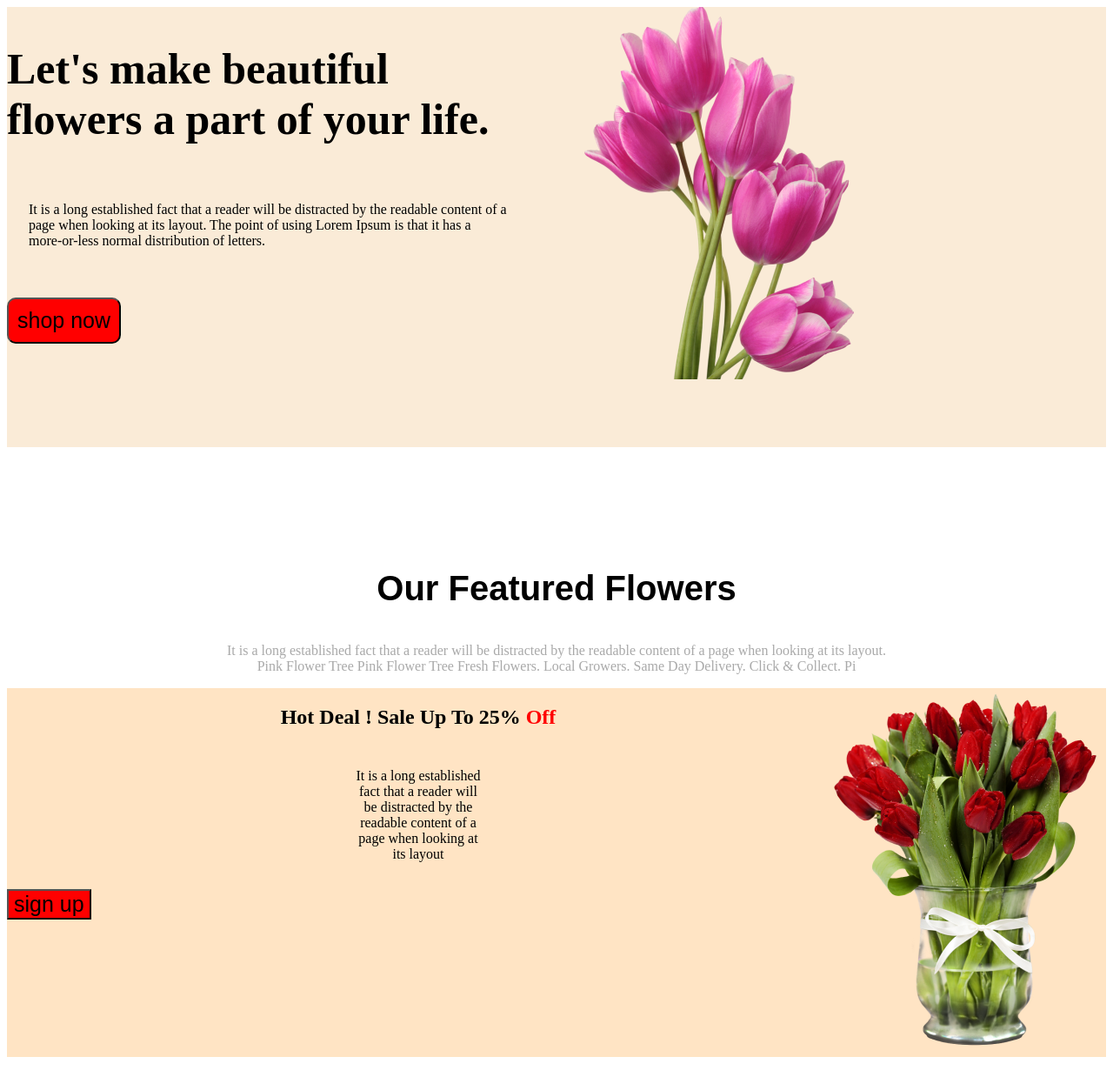
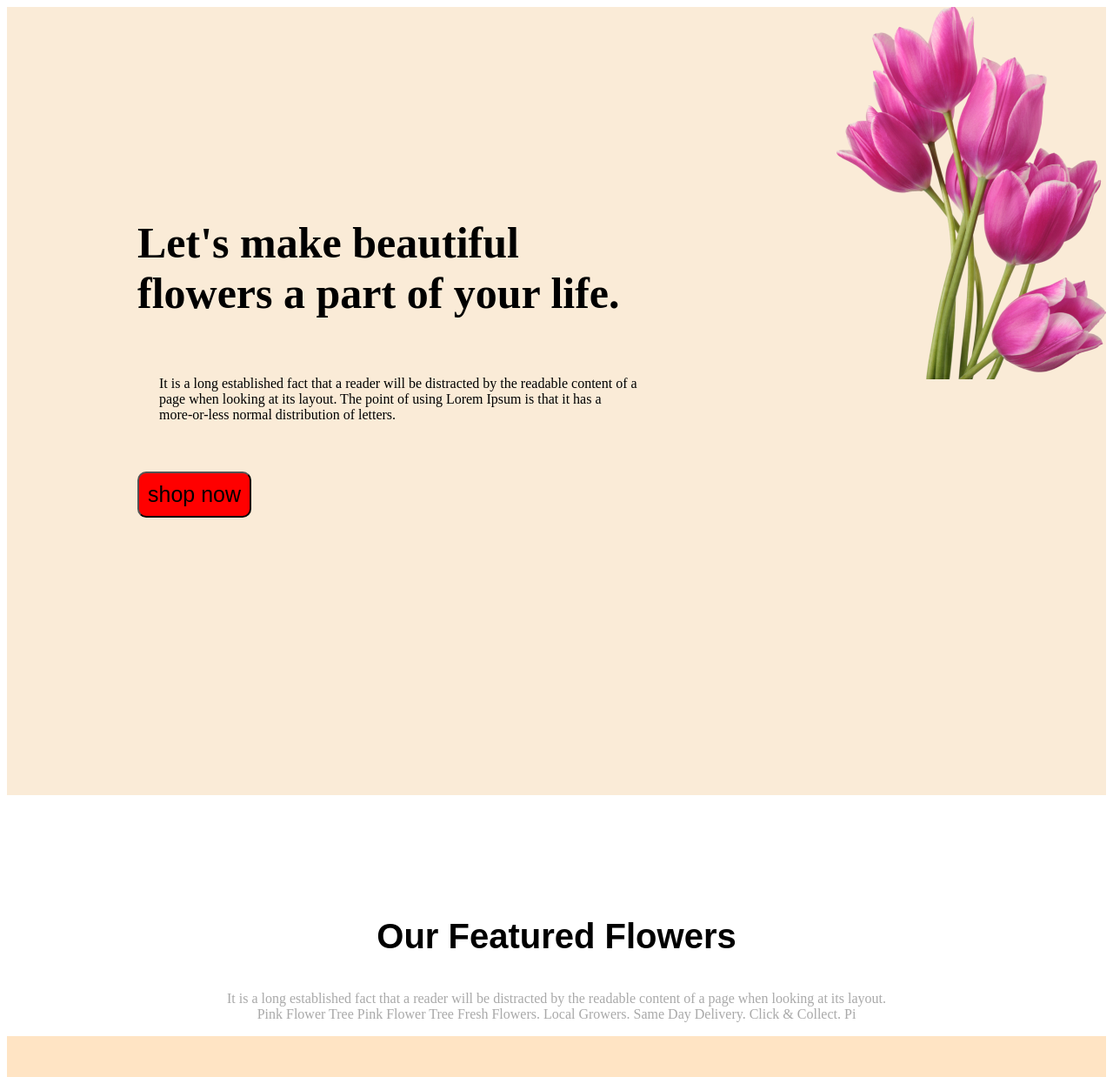
Before and after one commit to Parvez152977/flowershop-assignment-repo, a plain HTML site: page index.html in a window 1280 px wide. Shown: the top 1238 px of the page at 87% size. Drawn offline with Linux system fonts and the light colour scheme.

Commit message:
added new section

```diff
--- a/index.html
+++ b/index.html
@@ -6,8 +6,10 @@
     <title>Alam's Flower Shop</title>
     <link rel="stylesheet" href="styles.css">
 </head>
-<body><main>
-    <section>
+<body>
+    <main>
+        <section class="section-header">
+                <div>
                     <header class="header-section">
                         <div class="div-container">
                             <div class="header">
@@ -17,11 +19,13 @@
                                         that it has a more-or-less normal distribution of letters.</p>
                                         <button id="submit">shop now</button>
                                     </div>
-                <div class="header">
-                    <img class="image1" src="./images/pngwing 6.png" alt="wing 6.png">
+
+                                <div id="header-image">
+                                <img src="./images/pngwing 6.png" alt="wing 6.png">
                             </div>
                         </div>
                     </header>
+                </div>
         </section>
         <section>
         <div class="feature">
@@ -42,7 +46,7 @@
                 <h2 class="hot-deal">Hot Deal ! Sale Up To 25% <span style="color: red">Off</span></h2>
                 <p class="hot-deal-text">It is a long established fact that a reader will be distracted by the readable
                 content of a page when looking at its layout</p>
-                <div class="button-sign-up">
+                <div class="hot-deal">
                     <button class="sign-up">sign up</button>
                 </div>
             </div>
@@ -57,7 +61,14 @@
             <p class="feature-text">It is a long established fact that a reader will be distracted by the readable content of a page when looking at its layout.</p>
         </div>
     </section>
-    <section></section>
+    <section>
+        <div class="image-container">
+            <div class="image-demo"></div>
+            <div class="image-demo"></div>
+            <div class="image-demo"></div>
+            <div class="image-demo"></div>
+        </div>
+    </section>
     <section></section>
     <section></section>
     <section>
--- a/styles.css
+++ b/styles.css
@@ -1,3 +1,6 @@
+.section-header{
+    background-color:antiquewhite;
+}
 .header-section{
     background-color:antiquewhite;
 }
@@ -6,10 +9,10 @@
     justify-content: space-between;
 }
 .header{
-    text-align: left;
-
+    padding: 200px 0px 200px 150px;
     width: 600px;
     height: 506px;
+    justify-content: space-between;
 }
 
 .header-text{
@@ -30,6 +33,10 @@
     border-radius: 10px;
     padding: 10px;
 }
+#header-image{
+    justify-content: center;
+    object-position: bottom;
+}
 /* section 2 */
 .feature-header{
     font-family: sans-serif;
@@ -47,10 +54,12 @@
 }
 p.feature-text:hover{
     text-decoration-color: rgb(183, 230, 230);
+    cursor:pointer;
 }
 /* section 3 */
 .hot-section{
     background-color: bisque;
+    padding-top: 50px;
 }
 nav {
     display: flex;
@@ -65,13 +74,14 @@ nav {
     padding: 25px 400px 15px 400px;
 }
 .sign-up{
-    position: absolute;
     background-color: red;
     font-size: 25px;
     color: black;
+    padding: 10px 20px 10px 20px;
+    border-radius: 10px;
 }
 .button-sign-up{
-    position:relative;
+    text-align: center;
 }
 /* section footer */
 .footer{
```
Lines whose indentation alone changed are shown as unchanged.
